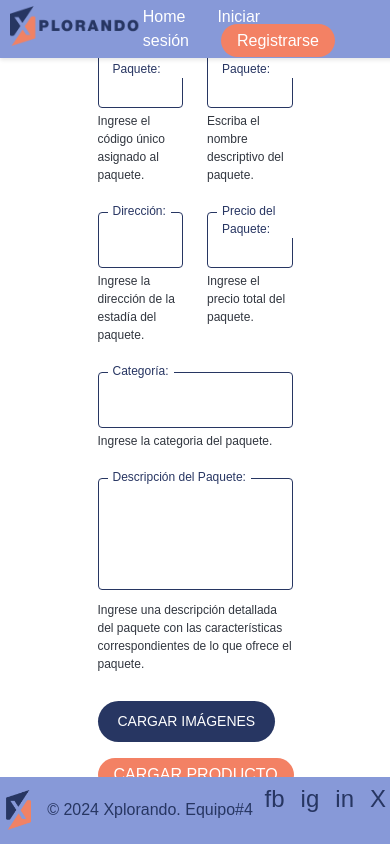
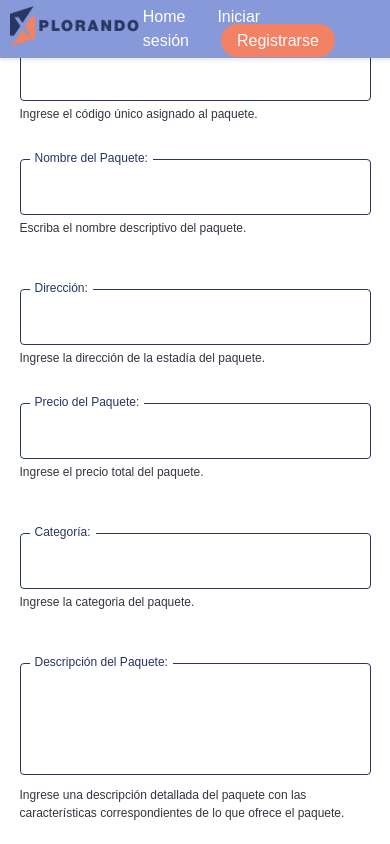
Before and after one commit to ArmestoG/proyecto-integrador-xplorando, a React (Vite) app: page / in a window 390 px wide. Shown: the top 844 px of the page. Built offline with nearby package versions, Linux system fonts and the light colour scheme.

Commit message:
mobile guerrero pronto

```diff
--- a/src/components/Footer/Footer.css
+++ b/src/components/Footer/Footer.css
@@ -36,3 +36,10 @@
   margin-right: .5rem;
 
 }
+
+@media only screen and (max-width: 600px) {
+  .footer {
+    position: relative;
+  }
+
+}
--- a/src/components/FormAgregarProducto/AgregarProducto.css
+++ b/src/components/FormAgregarProducto/AgregarProducto.css
@@ -91,3 +91,34 @@
   font-size: 0.75rem; /* Tamaño de la fuente del texto de soporte */
   color: #31363f; /* Color del texto de soporte */
 }
+
+
+@media only screen and (max-width: 600px) {
+  .contenedor-formulario {
+    position: relative;
+    z-index: 1;
+    width: 90vw; /* Reducir el ancho para dispositivos móviles */
+    margin-right: 24px;
+    margin-left: 24px;
+    margin-top: 250px;
+
+  }
+
+  .fila-formulario {
+    flex-direction: column; /* Alinear los campos uno debajo del otro */
+  }
+
+  .input-container {
+    margin-right: 0; /* Eliminar el margen derecho */
+    margin-bottom: 24px; /* Espaciado uniforme entre los campos */
+  }
+
+  .input-container input[type="text"],
+  .input-container textarea {
+    width: 100%; /* Ocupar todo el ancho disponible */
+  }
+
+  .boton-enviar input[type="submit"] {
+    margin: 0 auto; /* Centrar el botón */
+  }
+}
--- a/src/index.css
+++ b/src/index.css
@@ -2,11 +2,7 @@
   font-family: Inter, system-ui, Avenir, Helvetica, Arial, sans-serif;
   line-height: 1.5;
   font-weight: 400;
-
-  color-scheme: light dark;
-  color: rgba(255, 255, 255, 0.87);
-  background-color: #242424;
-
+  background-color: #ffffff;
   font-synthesis: none;
   text-rendering: optimizeLegibility;
   -webkit-font-smoothing: antialiased;
```
